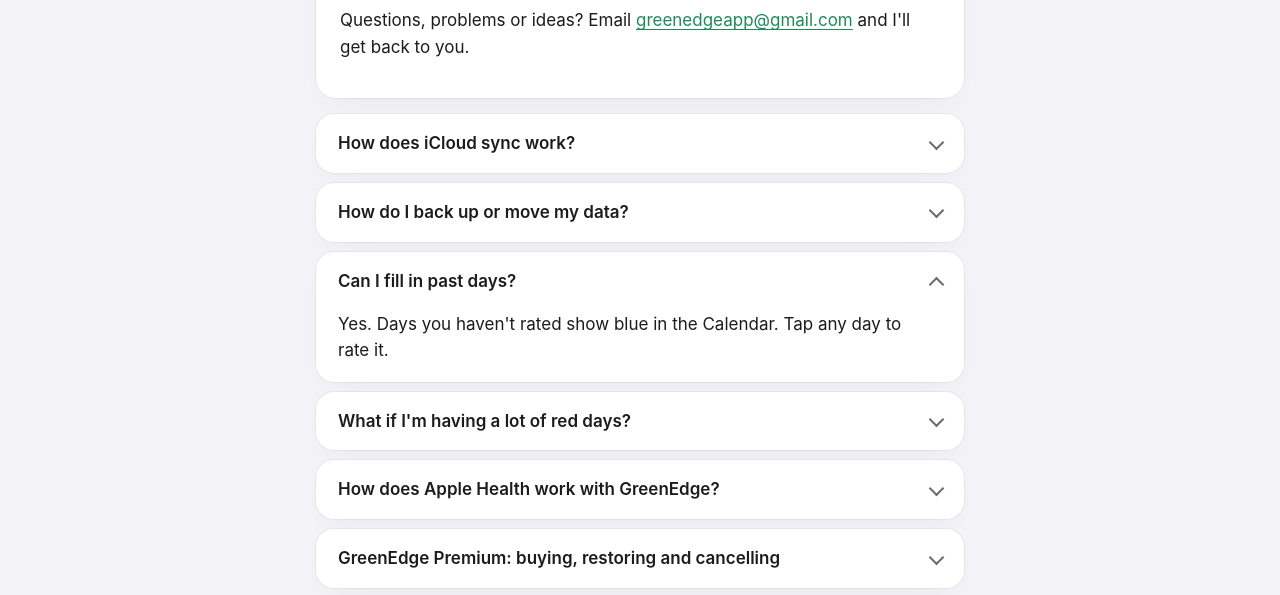
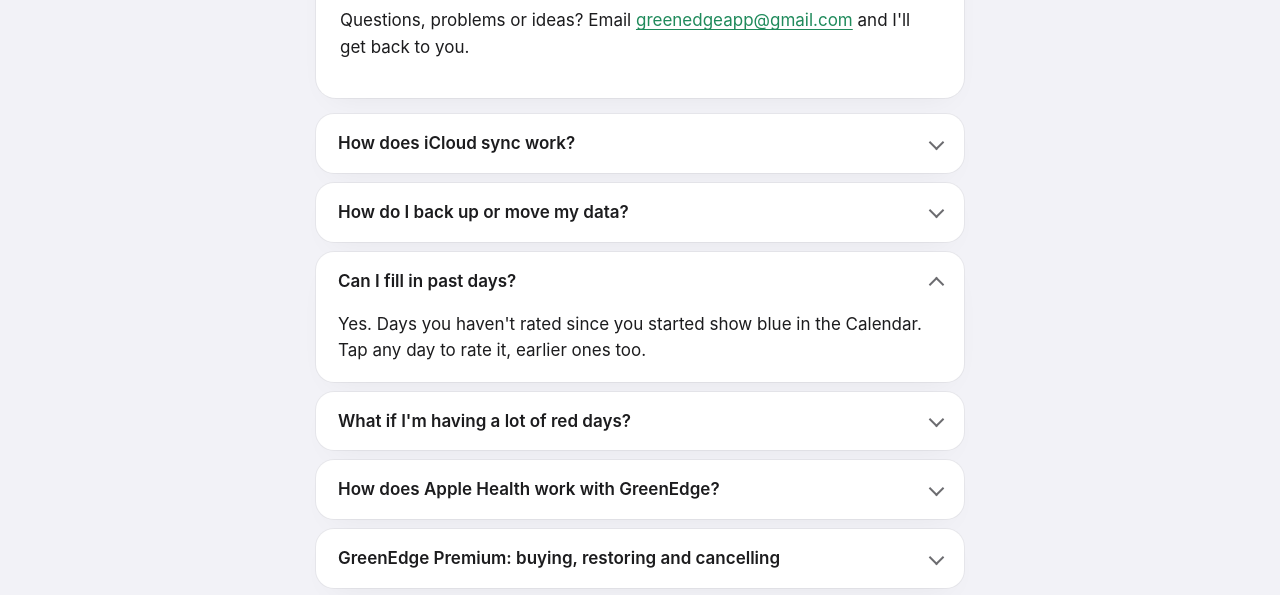
Before and after one commit to racoonamp/greenedge-site, a plain HTML site: page support.html in a window 1280 px wide. Both pictures are taken after a click on the heading "Can I fill in past days?". Shown: the part 195-790 px from the top of the page. Drawn offline with Linux system fonts and the light colour scheme.

Commit message:
Support: days before you started stay plain
Co-Authored-By: Claude Opus 5.5 <noreply@anthropic.com>

```diff
--- a/support.html
+++ b/support.html
@@ -165,7 +165,7 @@
     <details>
       <summary>Can I fill in past days?</summary>
       <div>
-      <p>Yes. Days you haven't rated show blue in the Calendar. Tap any day to rate it.</p>
+      <p>Yes. Days you haven't rated since you started show blue in the Calendar. Tap any day to rate it, earlier ones too.</p>
       </div>
     </details>
     <details>
```
